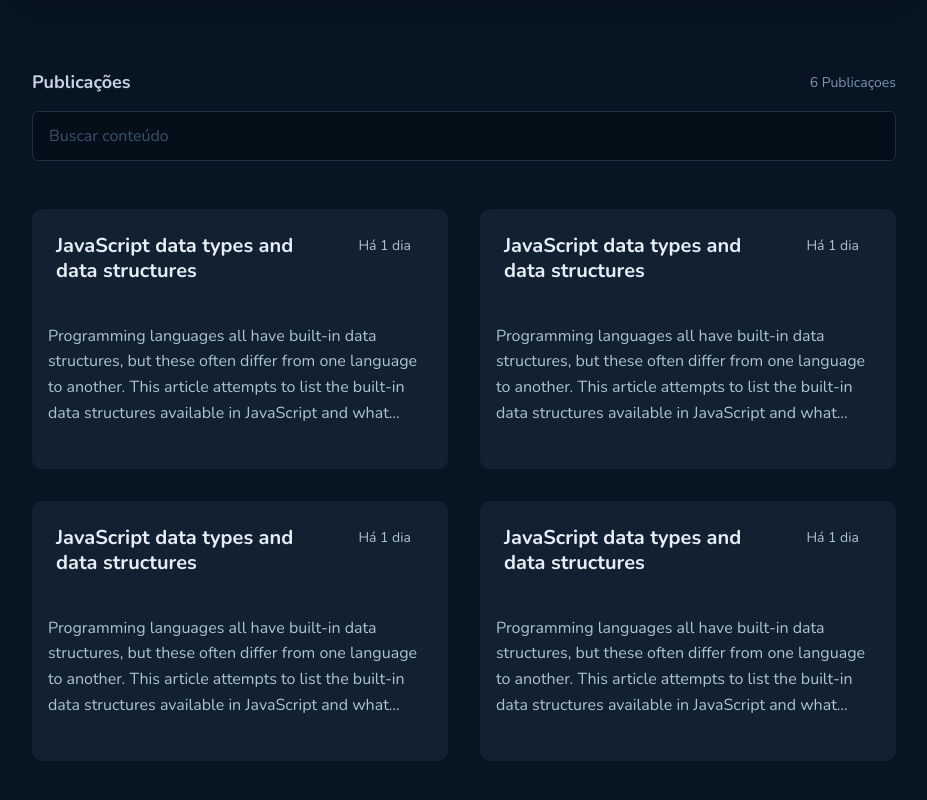
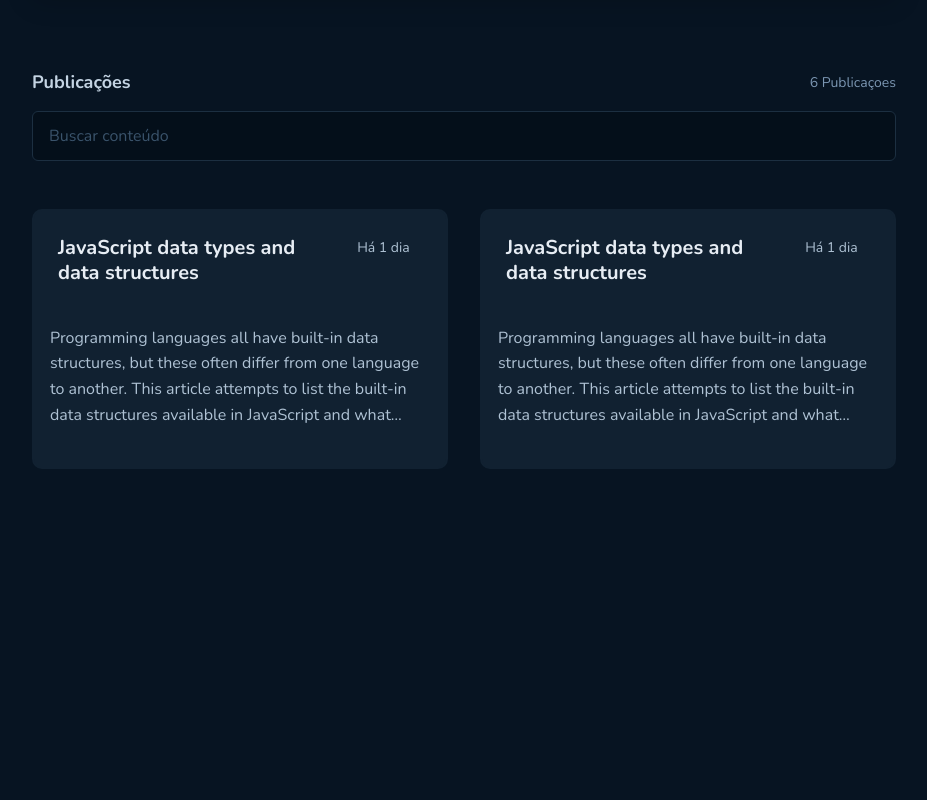
Before and after one commit to amitcesar/github-blog, a React (Vite) app: page / in a window 1280 px wide. Shown: the part 422-1222 px from the top of the page, without its empty margins (176-1103 px from the left). After the commit the page ends 1129 px from the top, so only its background shows below. Built offline with nearby package versions, Linux system fonts and the light colour scheme.

Commit message:
style: frontend postpage

```diff
--- a/src/pages/Home/components/Publications/index.tsx
+++ b/src/pages/Home/components/Publications/index.tsx
@@ -5,9 +5,12 @@ import {
   PostDescription,
 } from "./styles";
 
+import { NavLink } from "react-router-dom";
+
 export function Publications() {
   return (
     <PublicationsContainer>
+      <NavLink to={"/post"}>
         <PostCard>
           <PostTitle>
             <h3> JavaScript data types and data structures</h3>
@@ -16,20 +19,22 @@ export function Publications() {
           <PostDescription>
             <p>
               Programming languages all have built-in data structures, but these
-            often differ from one language to another. This article attempts to
-            list the built-in data structures available in JavaScript and what
-            properties they have. These can be used to build other data
-            structures. Wherever possible, comparisons with other languages are
-            drawn. Dynamic typing JavaScript is a loosely typed and dynamic
-            language. Variables in JavaScript are not directly associated with
-            any particular value type, and any variable can be assigned (and
-            re-assigned) values of all types: let foo = 42; // foo is now a
-            number foo = 'bar'; // foo is now a string foo = true; // foo is now
-            a boolean
+              often differ from one language to another. This article attempts
+              to list the built-in data structures available in JavaScript and
+              what properties they have. These can be used to build other data
+              structures. Wherever possible, comparisons with other languages
+              are drawn. Dynamic typing JavaScript is a loosely typed and
+              dynamic language. Variables in JavaScript are not directly
+              associated with any particular value type, and any variable can be
+              assigned (and re-assigned) values of all types: let foo = 42; //
+              foo is now a number foo = 'bar'; // foo is now a string foo =
+              true; // foo is now a boolean
             </p>
           </PostDescription>
         </PostCard>
+      </NavLink>
 
+      <NavLink to={"/post"}>
         <PostCard>
           <PostTitle>
             <h3> JavaScript data types and data structures</h3>
@@ -38,63 +43,20 @@ export function Publications() {
           <PostDescription>
             <p>
               Programming languages all have built-in data structures, but these
-            often differ from one language to another. This article attempts to
-            list the built-in data structures available in JavaScript and what
-            properties they have. These can be used to build other data
-            structures. Wherever possible, comparisons with other languages are
-            drawn. Dynamic typing JavaScript is a loosely typed and dynamic
-            language. Variables in JavaScript are not directly associated with
-            any particular value type, and any variable can be assigned (and
-            re-assigned) values of all types: let foo = 42; // foo is now a
-            number foo = 'bar'; // foo is now a string foo = true; // foo is now
-            a boolean
+              often differ from one language to another. This article attempts
+              to list the built-in data structures available in JavaScript and
+              what properties they have. These can be used to build other data
+              structures. Wherever possible, comparisons with other languages
+              are drawn. Dynamic typing JavaScript is a loosely typed and
+              dynamic language. Variables in JavaScript are not directly
+              associated with any particular value type, and any variable can be
+              assigned (and re-assigned) values of all types: let foo = 42; //
+              foo is now a number foo = 'bar'; // foo is now a string foo =
+              true; // foo is now a boolean
             </p>
           </PostDescription>
         </PostCard>
-
-      <PostCard>
-        <PostTitle>
-          <h3> JavaScript data types and data structures</h3>
-          <span>Há 1 dia</span>
-        </PostTitle>
-        <PostDescription>
-          <p>
-            Programming languages all have built-in data structures, but these
-            often differ from one language to another. This article attempts to
-            list the built-in data structures available in JavaScript and what
-            properties they have. These can be used to build other data
-            structures. Wherever possible, comparisons with other languages are
-            drawn. Dynamic typing JavaScript is a loosely typed and dynamic
-            language. Variables in JavaScript are not directly associated with
-            any particular value type, and any variable can be assigned (and
-            re-assigned) values of all types: let foo = 42; // foo is now a
-            number foo = 'bar'; // foo is now a string foo = true; // foo is now
-            a boolean
-          </p>
-        </PostDescription>
-      </PostCard>
-
-      <PostCard>
-        <PostTitle>
-          <h3> JavaScript data types and data structures</h3>
-          <span>Há 1 dia</span>
-        </PostTitle>
-        <PostDescription>
-          <p>
-            Programming languages all have built-in data structures, but these
-            often differ from one language to another. This article attempts to
-            list the built-in data structures available in JavaScript and what
-            properties they have. These can be used to build other data
-            structures. Wherever possible, comparisons with other languages are
-            drawn. Dynamic typing JavaScript is a loosely typed and dynamic
-            language. Variables in JavaScript are not directly associated with
-            any particular value type, and any variable can be assigned (and
-            re-assigned) values of all types: let foo = 42; // foo is now a
-            number foo = 'bar'; // foo is now a string foo = true; // foo is now
-            a boolean
-          </p>
-        </PostDescription>
-      </PostCard>
+      </NavLink>
     </PublicationsContainer>
   );
 }
--- a/src/pages/Home/components/Publications/styles.ts
+++ b/src/pages/Home/components/Publications/styles.ts
@@ -13,6 +13,9 @@ export const PublicationsContainer = styled.section`
 
   margin-top: 3rem;
   margin-bottom: 14.875rem;
+
+
+
 `;
 
 export const PostCard = styled.div`
@@ -22,6 +25,11 @@ export const PostCard = styled.div`
   height: 16.25rem;
   border-radius: 10px;
   background: ${({theme}) => theme["base-post"]};
+  border: 2px solid ${({theme}) => theme["base-post"]};
+
+  &:hover {
+    border-color: ${({ theme }) => theme["base-label"]};
+  }
 
 `;
 
--- a/src/pages/Home/index.tsx
+++ b/src/pages/Home/index.tsx
@@ -4,10 +4,10 @@ import { SearchPublicationsForm } from "./components/SearchPublicationsForm";
 
 export function HomePage() {
   return (
-    <div>
+    <>
       <ProfileCard />
       <SearchPublicationsForm />
       <Publications />
-    </div>
+    </>
   );
 }
--- /dev/null
+++ b/src/pages/Post/Content/index.tsx
@@ -0,0 +1,23 @@
+import { ContentContainer } from "./styles";
+
+export function Content() {
+  return (
+    <ContentContainer>
+      <p>
+        <strong>
+          {" "}
+          Programming languages all have built-in data structures, but these
+          often differ from one language to another
+        </strong>
+        . This article attempts to list the built-in data structures available
+        in JavaScript and what properties they have. These can be used to build
+        other data structures. Wherever possible, comparisons with other
+        languages are drawn. <br />
+        Dynamic typing JavaScript is a loosely typed and dynamic language.
+        Variables in JavaScript are not directly associated with any particular
+        value type, and any variable can be assigned (and re-assigned) values of
+        all types:
+      </p>
+    </ContentContainer>
+  );
+}
--- /dev/null
+++ b/src/pages/Post/Content/styles.ts
@@ -0,0 +1,15 @@
+import { styled } from "styled-components";
+
+
+export const ContentContainer = styled.section`
+
+  width: 100%;
+  max-width: 54rem;
+  margin: 0 auto;
+
+  margin-top: 2.5rem;
+
+
+
+
+`;
--- /dev/null
+++ b/src/pages/Post/Info/index.tsx
@@ -0,0 +1,55 @@
+import {
+  InfoContainer,
+  BackButton,
+  InfoCardContent,
+  InfoIconsContainer,
+} from "./styles";
+import { FontAwesomeIcon } from "@fortawesome/react-fontawesome";
+import {
+  faArrowUpRightFromSquare,
+  faChevronLeft,
+  faCalendarDay,
+  faComment,
+} from "@fortawesome/free-solid-svg-icons";
+import { faGithub } from "@fortawesome/free-brands-svg-icons";
+
+export function Info() {
+  return (
+    <InfoContainer>
+      <header>
+        <BackButton>
+          <FontAwesomeIcon icon={faChevronLeft} />
+          VOLTAR
+        </BackButton>
+
+        <span>
+          <a href="https://github.com/amitcesar/">
+            VER NO GITHUB
+            <FontAwesomeIcon icon={faArrowUpRightFromSquare} />
+          </a>
+        </span>
+      </header>
+      <InfoCardContent>
+        <h2>JavaScript data types and data structures</h2>
+        <InfoIconsContainer>
+          <ul>
+            <li>
+              <FontAwesomeIcon icon={faGithub} />
+              amitc
+            </li>
+
+            <li>
+              <FontAwesomeIcon icon={faCalendarDay} />
+              {"Há 1 dia"}
+            </li>
+
+            <li>
+              <FontAwesomeIcon icon={faComment} />
+              {"32"} seguidores
+            </li>
+          </ul>
+        </InfoIconsContainer>
+      </InfoCardContent>
+    </InfoContainer>
+  );
+}
--- /dev/null
+++ b/src/pages/Post/Info/styles.ts
@@ -0,0 +1,68 @@
+import { styled } from "styled-components";
+
+export const InfoContainer = styled.div`
+  height: 10.5rem;
+  width: 100%;
+  max-width: 54rem;
+  margin: auto;
+  background: ${({theme}) => theme["base-profile"]};
+
+  border-radius: 6px;
+  margin-top: -5.5rem;
+  box-shadow: 0px 2px 28px rgba(0, 0, 0, 0.2);
+
+
+
+  > header {
+    display: flex;
+    justify-content: space-between;
+    align-items: center;
+    padding: 1.5rem;
+
+    > button, span {
+      font-size: 12px;
+      color: ${({theme}) => theme.blue};
+
+      svg {
+        margin-right: 0.5rem;
+        margin-left: 0.5rem;
+      }
+    }
+
+  }
+
+`;
+
+export const BackButton = styled.button`
+  border: none;
+  background: ${({theme}) => theme["base-profile"]};
+  max-height: 1.188rem;
+
+
+`;
+
+
+export const InfoCardContent = styled.div`
+
+  padding: 0.5rem 2rem;
+  gap: 0.5rem;
+
+`;
+
+export const InfoIconsContainer = styled.div`
+  padding-top: 0.5rem;
+
+  ul {
+    display: flex;
+    align-items: center;
+    gap: 1.5rem;
+
+  }
+
+  li {
+     display: flex;
+      align-items: center;
+      gap: 0.5rem;
+  }
+
+`;
--- a/src/pages/Post/index.tsx
+++ b/src/pages/Post/index.tsx
@@ -1,3 +1,11 @@
+import { Content } from "./Content";
+import { Info } from "./Info";
+
 export function PostPage() {
-  return <h1>PostPage</h1>;
+  return (
+    <div>
+      <Info />
+      <Content />
+    </div>
+  );
 }
```
Lines whose indentation alone changed are shown as unchanged.
